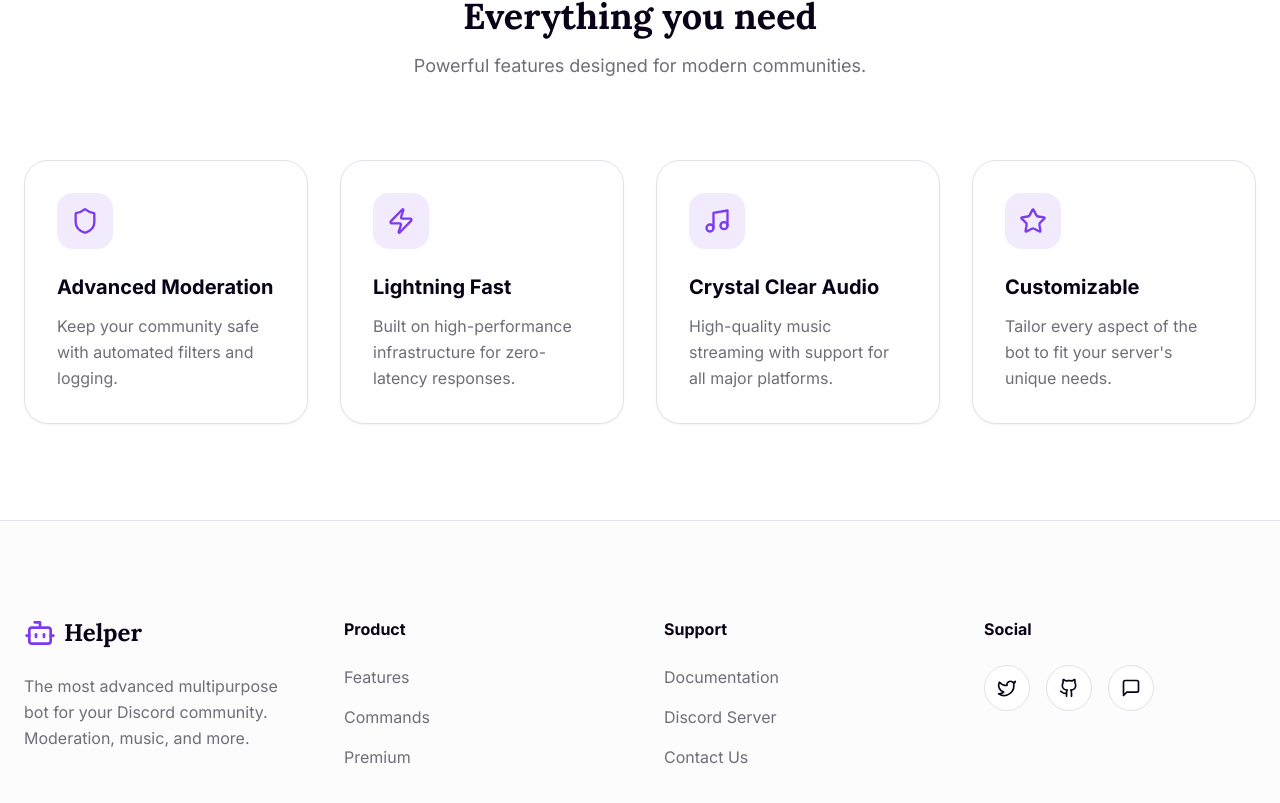
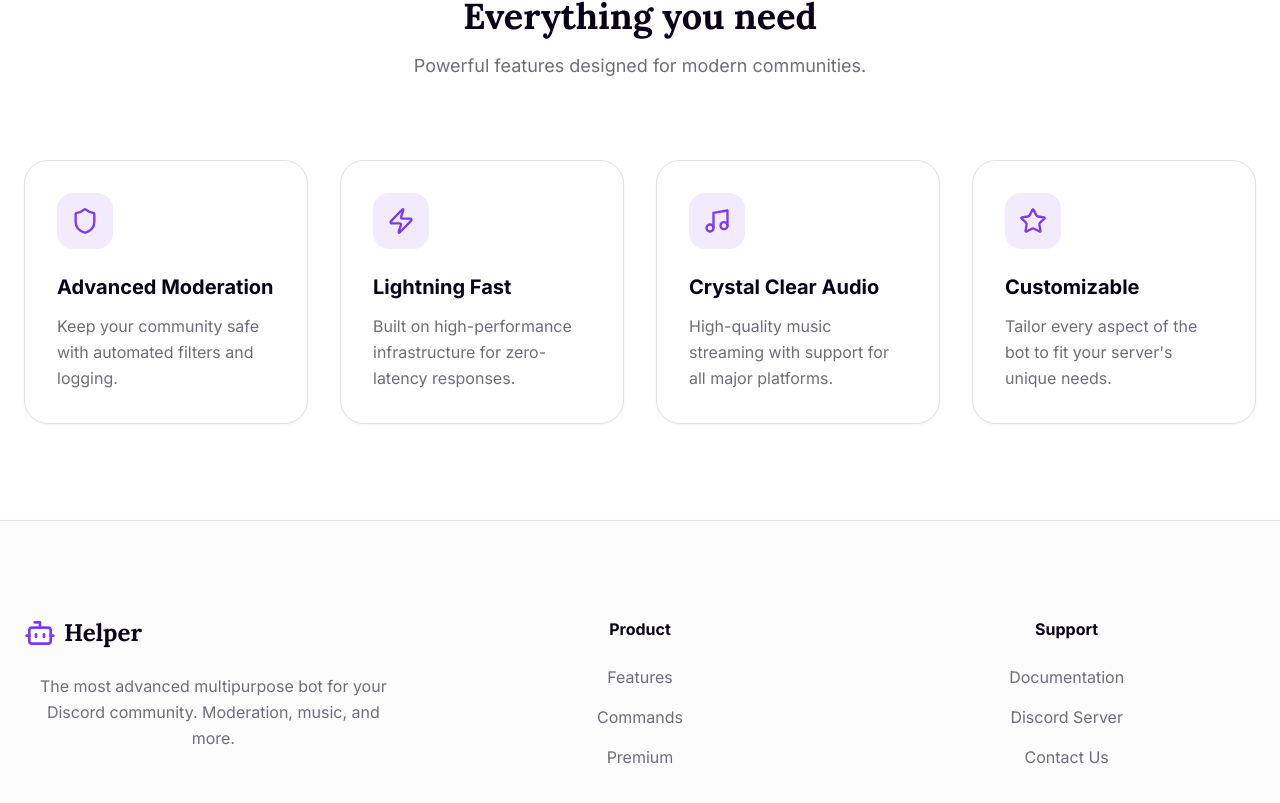
Before and after one commit to kawarag1/testFront, a React (Vite) app: page / in a window 1280 px wide. Shown: the part 725-1528 px from the top of the page. Built offline with nearby package versions, Linux system fonts and the light colour scheme; no server answers; what @radix-ui/themes would draw is missing.

Commit message:
removed social club

```diff
--- a/src/components/Footer.tsx
+++ b/src/components/Footer.tsx
@@ -1,7 +1,7 @@
 import React from 'react';
 import { Link } from 'react-router-dom';
 import { useLocation, useNavigate } from 'react-router-dom';
-import { Bot, Github, Twitter, MessageSquare } from 'lucide-react';
+import { Bot } from 'lucide-react';
 import { useI18n } from '../i18n';
 
 const Footer = () => {
@@ -24,8 +24,8 @@ const Footer = () => {
   return (
     <footer className="bg-secondary/30 border-t border-border pt-24 pb-12">
       <div className="max-w-7xl mx-auto px-6">
-        <div className="grid grid-cols-1 md:grid-cols-4 gap-12 mb-16">
-          <div className="col-span-1 md:col-span-1">
+        <div className="grid grid-cols-1 md:grid-cols-3 gap-12 mb-16 justify-items-center text-center">
+          <div>
             <div className="flex items-center gap-2 mb-6">
               <Bot className="text-primary w-8 h-8" />
               <span className="text-2xl font-bold font-serif">Helper</span>
@@ -52,26 +52,6 @@ const Footer = () => {
               <li><a href="#" className="hover:text-primary transition-colors">{t.footer.contactUs}</a></li>
             </ul>
           </div>
-
-          <div>
-            <h4 className="font-bold mb-6">{t.footer.social}</h4>
-            <div className="flex gap-4">
-              <a href="#" className="p-3 rounded-full bg-background border border-border hover:border-primary hover:text-primary transition-all">
-                <Twitter size={20} />
-              </a>
-              <a
-                href="https://github.com/kawarag1/DiscordCursBot"
-                target="_blank"
-                rel="noopener noreferrer"
-                className="p-3 rounded-full bg-background border border-border hover:border-primary hover:text-primary transition-all"
-              >
-                <Github size={20} />
-              </a>
-              <a href="#" className="p-3 rounded-full bg-background border border-border hover:border-primary hover:text-primary transition-all">
-                <MessageSquare size={20} />
-              </a>
-            </div>
-          </div>
         </div>
       </div>
     </footer>
```
